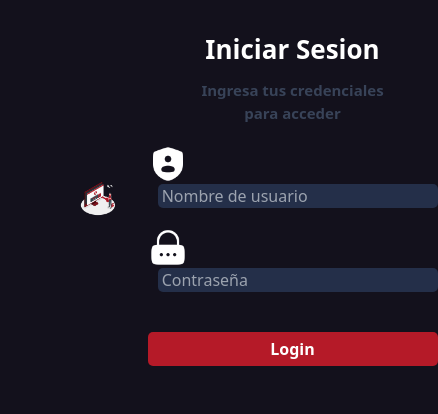
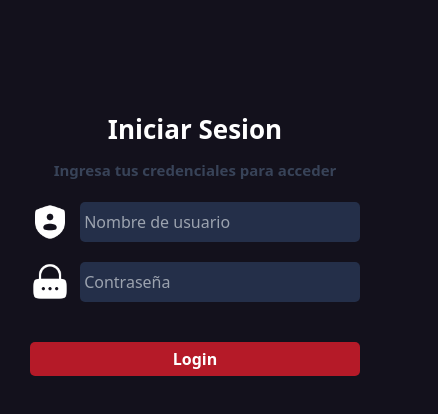
Before and after one commit to SanAJC/Hotel_Monitoring_Remote, a React (Vite) app in the folder Frontend/: page /login in a window 390 px wide. Shown: the top 414 px of the page, 438 px wide, since content can reach past the window. Built offline with nearby package versions, Linux system fonts and the light colour scheme.

Commit message:
Responsive en el front

```diff
--- a/Frontend/src/styles/Login.css
+++ b/Frontend/src/styles/Login.css
@@ -1,7 +1,7 @@
 
 .Content-login{
     display: flex;
-    flex-flow: row wrap;
+    flex-flow: row nowrap;
     justify-items: center;
     justify-content: space-between;
     align-items: center;
@@ -90,3 +90,15 @@
 #input-login:hover {
     background-color: #951522; /* Un rojo más oscuro para hover */
 }
+
+@media(max-width:900px){
+    .Content-login-img{
+        display: none;
+    }
+
+    .Content-login-info{
+        width: 100%;
+        margin-top: 80px;
+
+    }
+}
```
